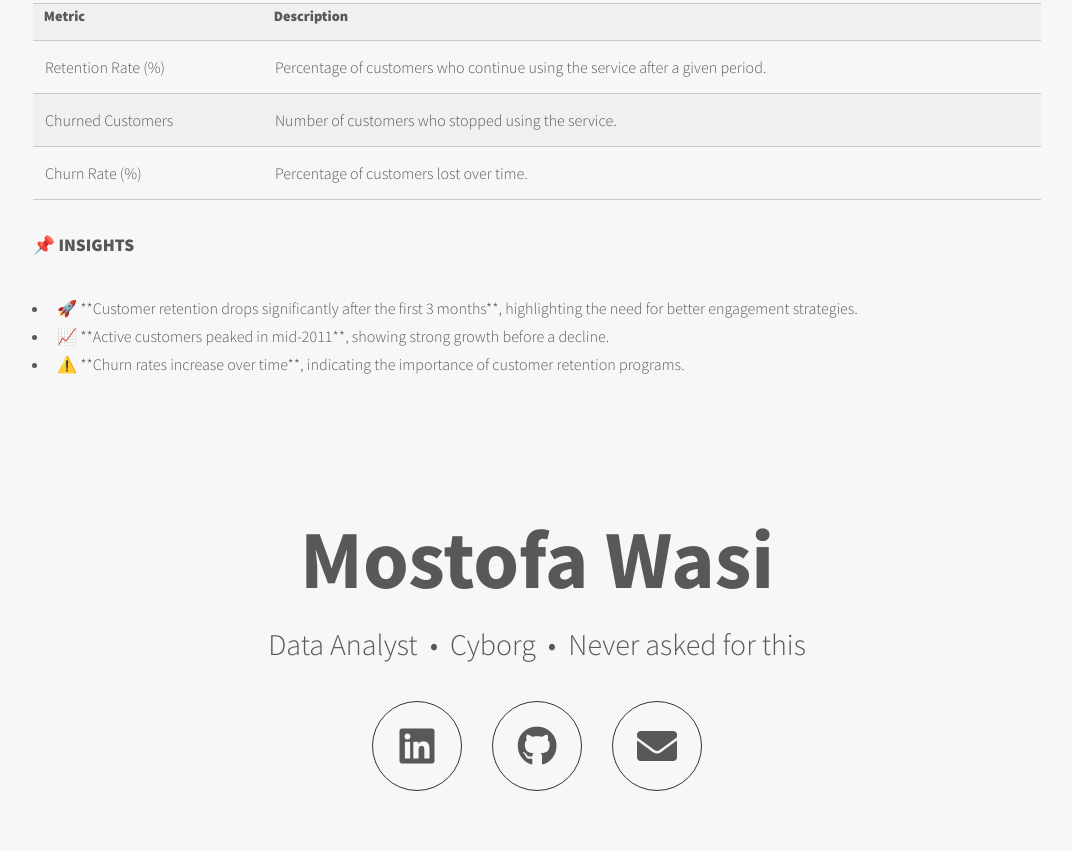
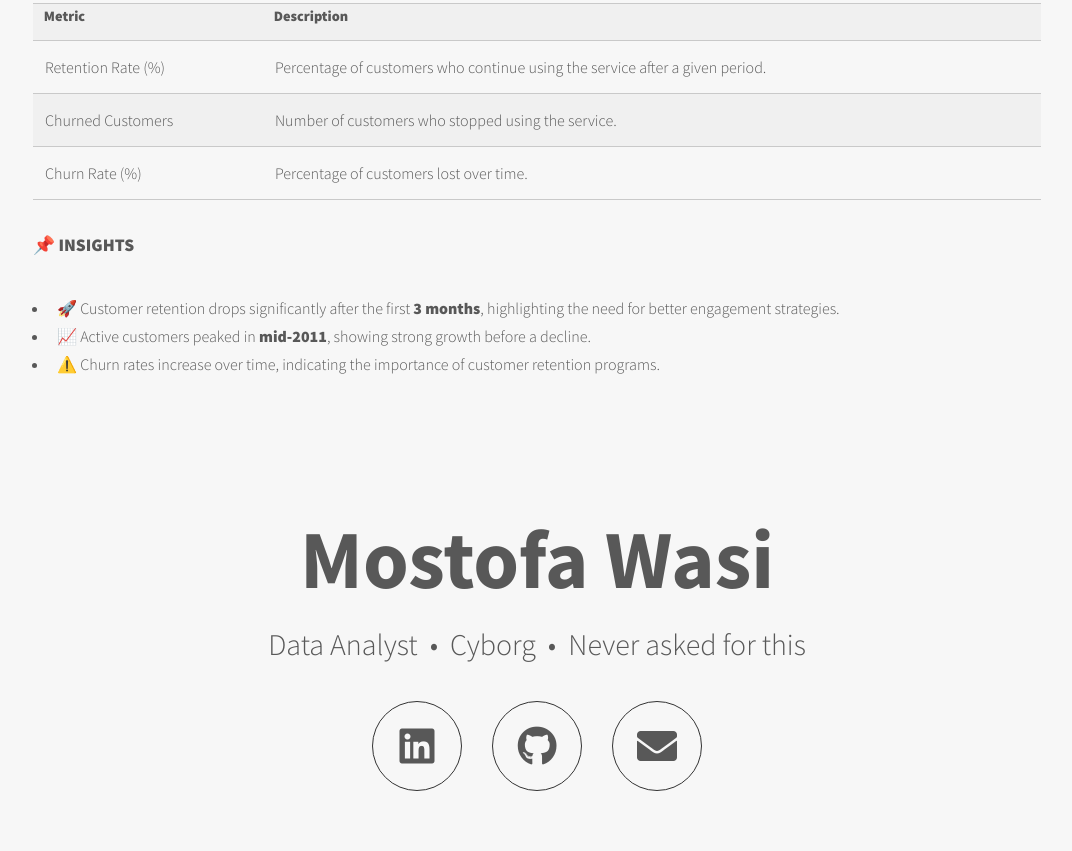
Before and after one commit to mostofawasi/m.wasi_portfolio, a plain HTML site: page retail-customer-cohort-analysis.html in a window 1280 px wide. Shown: the part 1633-2484 px from the top of the page, without its empty margins (103-1175 px from the left). Drawn offline with Linux system fonts and the light colour scheme.

Commit message:
Update retail-customer-cohort-analysis.html

```diff
--- a/retail-customer-cohort-analysis.html
+++ b/retail-customer-cohort-analysis.html
@@ -102,9 +102,9 @@
 
 	<h2>📌 Insights</h2>
     <ul>
-        <li>🚀 **Customer retention drops significantly after the first 3 months**, highlighting the need for better engagement strategies.</li>
-        <li>📈 **Active customers peaked in mid-2011**, showing strong growth before a decline.</li>
-        <li>⚠️ **Churn rates increase over time**, indicating the importance of customer retention programs.</li>
+        <li>🚀 Customer retention drops significantly after the first <b>3 months</b>, highlighting the need for better engagement strategies.</li>
+        <li>📈 Active customers peaked in <b>mid-2011</b>, showing strong growth before a decline.</li>
+        <li>⚠️ Churn rates increase over time, indicating the importance of customer retention programs.</li>
     </ul>
 						</div>
 					</div>
```
